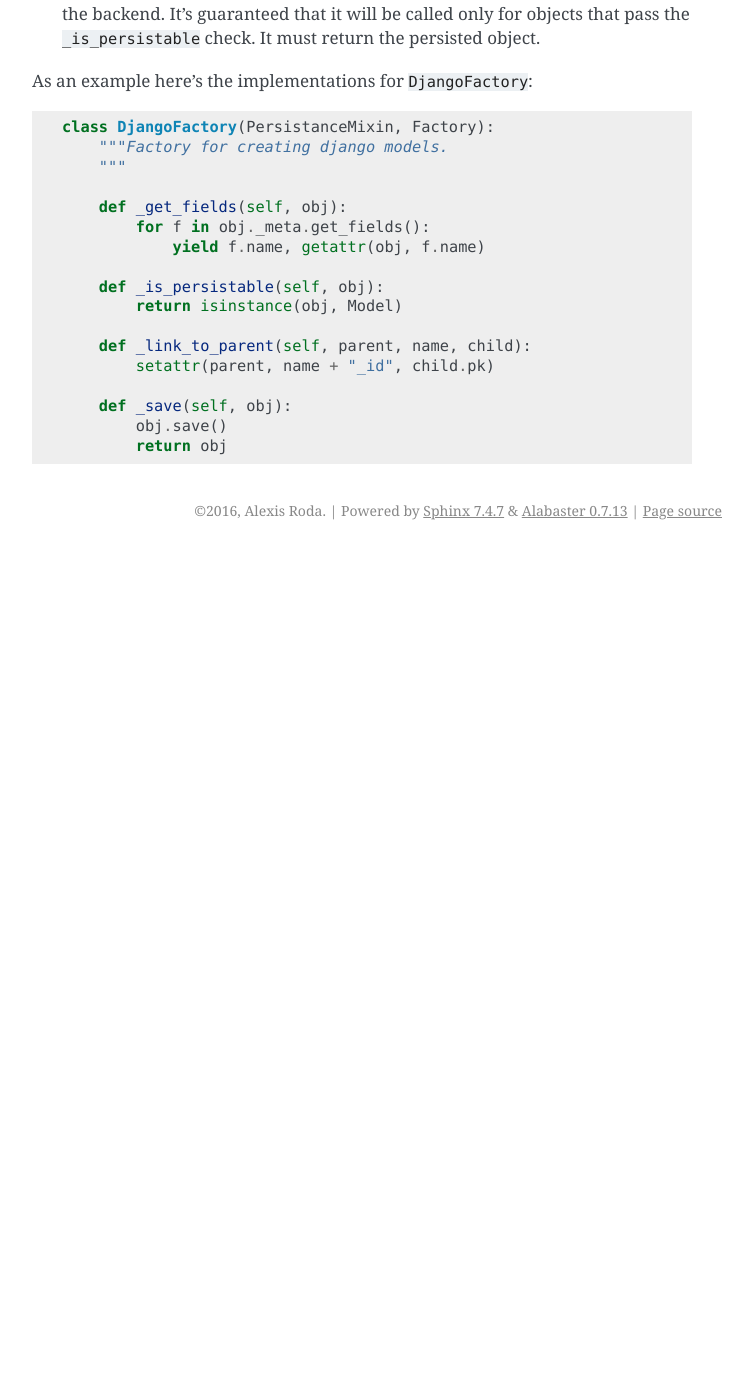
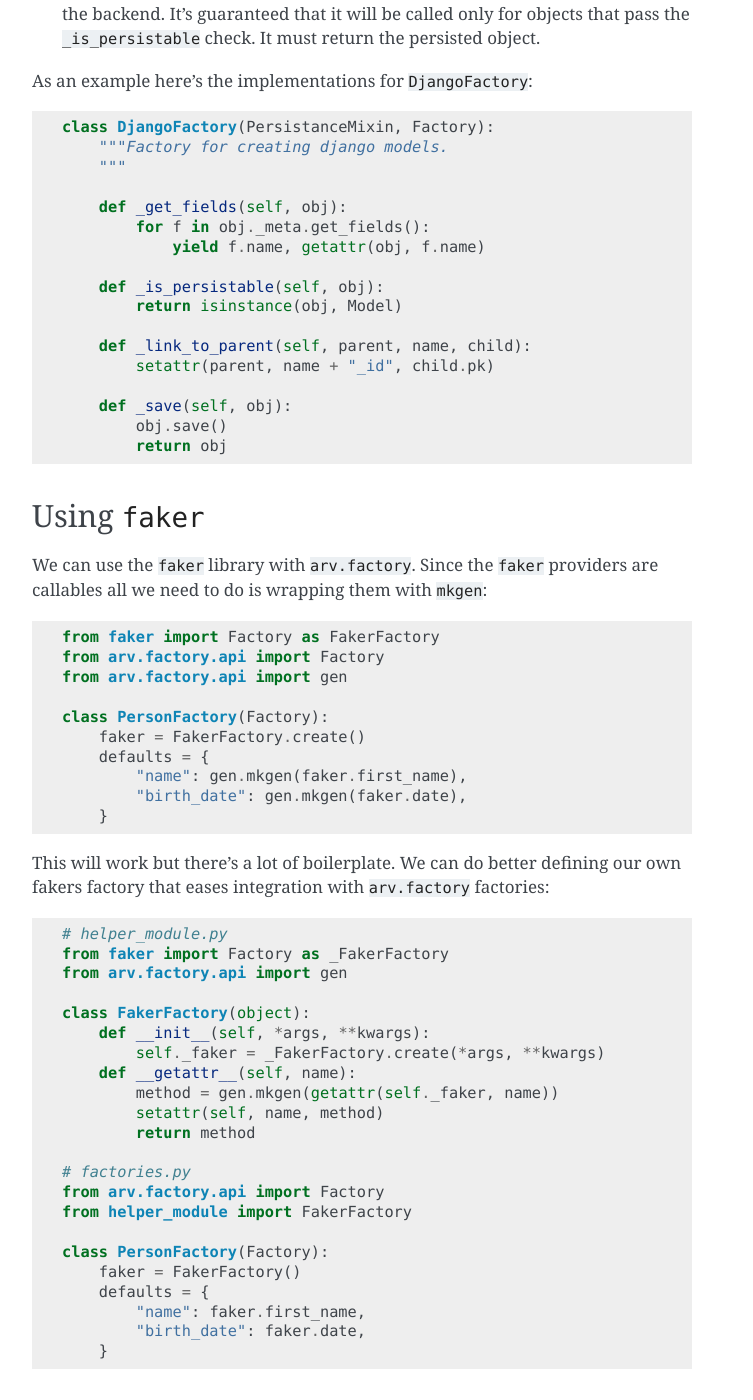
Before and after one commit to patxoca/arv.factory, a Sphinx documentation site: the page built from docs/source/advanced.rst, in a window 1280 px wide and 1400 px high, scrolled down 3332 px. Shown: the whole window, without its empty margins (388-1141 px from the left). Built offline with Sphinx 7.4.7, drawn with Linux system fonts in a browser that asks for light colours; before the commit the page ends 3882 px from its top, so only the background shows below that.

Commit message:
Document integration with the 'faker' library.

```diff
--- a/docs/source/advanced.rst
+++ b/docs/source/advanced.rst
@@ -211,3 +211,53 @@
        def _save(self, obj):
            obj.save()
            return obj
+
+
+Using ``faker``
+===============
+
+We can use the ``faker`` library with ``arv.factory``. Since the
+``faker`` providers are callables all we need to do is wrapping them
+with ``mkgen``:
+
+.. code-block:: python
+
+   from faker import Factory as FakerFactory
+   from arv.factory.api import Factory
+   from arv.factory.api import gen
+
+   class PersonFactory(Factory):
+       faker = FakerFactory.create()
+       defaults = {
+           "name": gen.mkgen(faker.first_name),
+           "birth_date": gen.mkgen(faker.date),
+       }
+
+This will work but there's a lot of boilerplate. We can do better
+defining our own fakers factory that eases integration with
+``arv.factory`` factories:
+
+.. code-block:: python
+
+   # helper_module.py
+   from faker import Factory as _FakerFactory
+   from arv.factory.api import gen
+
+   class FakerFactory(object):
+       def __init__(self, *args, **kwargs):
+           self._faker = _FakerFactory.create(*args, **kwargs)
+       def __getattr__(self, name):
+           method = gen.mkgen(getattr(self._faker, name))
+           setattr(self, name, method)
+           return method
+
+   # factories.py
+   from arv.factory.api import Factory
+   from helper_module import FakerFactory
+
+   class PersonFactory(Factory):
+       faker = FakerFactory()
+       defaults = {
+           "name": faker.first_name,
+           "birth_date": faker.date,
+       }
```
